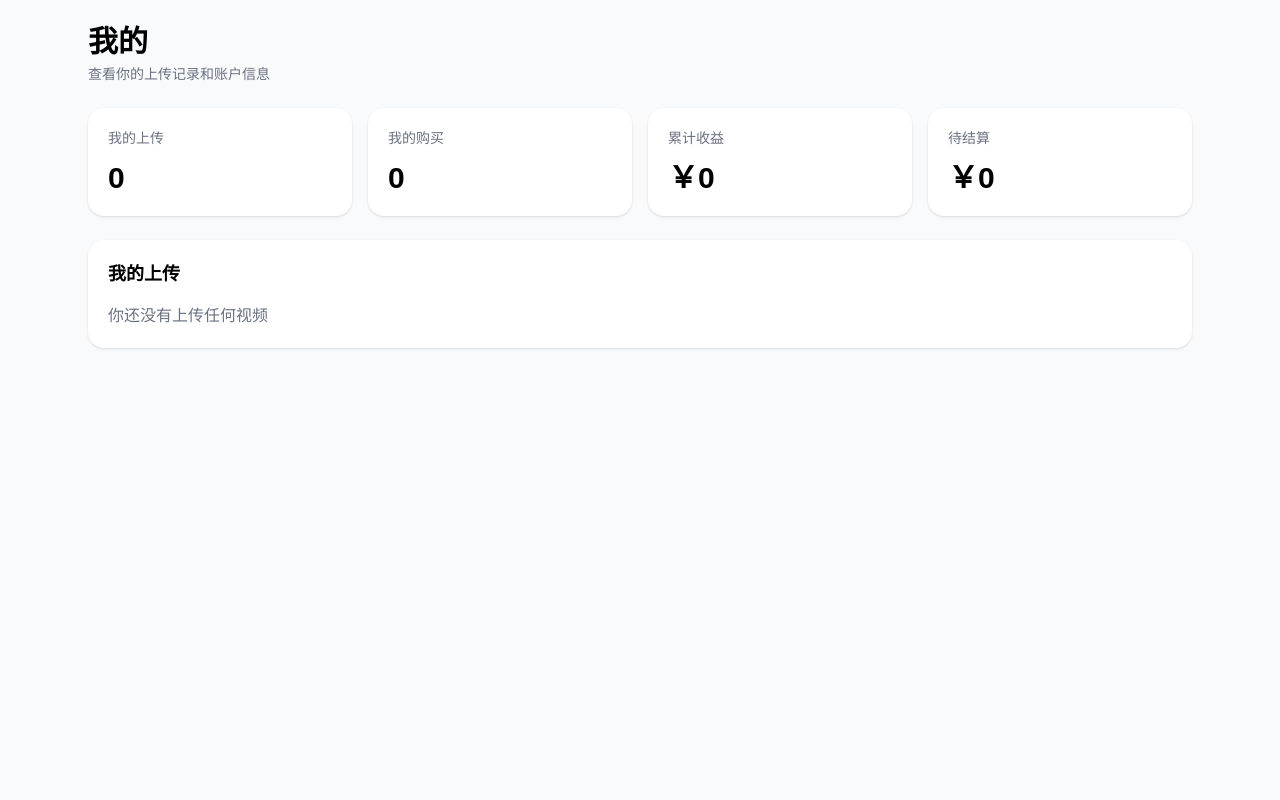
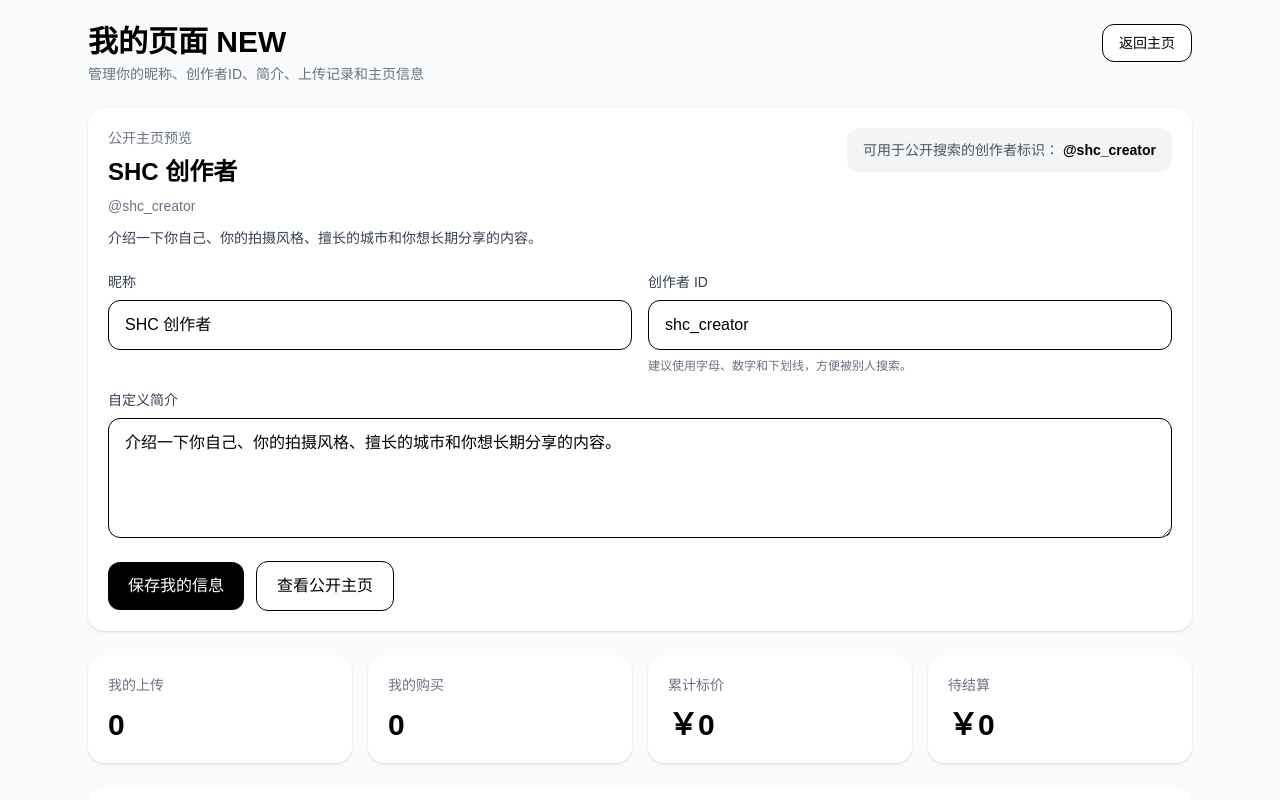
Before and after one commit to wuyanjie128-droid/shc-my-photo-site, a Next.js app: page /me in a window 1280 px wide. Shown: the top 800 px of the page. Built offline with nearby package versions, Linux system fonts and the light colour scheme.

Commit message:
update me page

```diff
--- a/app/me/page.tsx
+++ b/app/me/page.tsx
@@ -1,28 +1,149 @@
 "use client";
 
-import { useEffect, useState } from "react";
+import { useEffect, useMemo, useState } from "react";
 import BottomNav from "../components/BottomNav";
 
+type VideoItem = {
+  id?: number | string;
+  title?: string;
+  city?: string;
+  price?: number | string;
+};
+
 export default function MePage() {
-  const [videos, setVideos] = useState<any[]>([]);
+  const [videos, setVideos] = useState<VideoItem[]>([]);
+  const [nickname, setNickname] = useState("");
+  const [creatorId, setCreatorId] = useState("");
+  const [bio, setBio] = useState("");
+  const [saved, setSaved] = useState(false);
 
   useEffect(() => {
-    const data = JSON.parse(localStorage.getItem("videos") || "[]");
-    setVideos(data);
+    const localVideos = JSON.parse(localStorage.getItem("videos") || "[]");
+    setVideos(localVideos);
+
+    const storedNickname = localStorage.getItem("profile_nickname") || "";
+    const storedCreatorId = localStorage.getItem("profile_creator_id") || "";
+    const storedBio = localStorage.getItem("profile_bio") || "";
+
+    setNickname(storedNickname || "SHC 创作者");
+    setCreatorId(storedCreatorId || "shc_creator");
+    setBio(
+      storedBio ||
+        "介绍一下你自己、你的拍摄风格、擅长的城市和你想长期分享的内容。"
+    );
   }, []);
+
+  const totalRevenue = useMemo(() => {
+    return videos.reduce((sum, item) => sum + Number(item.price || 0), 0);
+  }, [videos]);
+
+  const handleSaveProfile = () => {
+    localStorage.setItem("profile_nickname", nickname);
+    localStorage.setItem("profile_creator_id", creatorId);
+    localStorage.setItem("profile_bio", bio);
+    setSaved(true);
+    window.setTimeout(() => setSaved(false), 2000);
+  };
 
   return (
     <main className="min-h-screen bg-gray-50 pb-20 text-black">
       <div className="mx-auto max-w-6xl px-4 py-6 md:px-6">
-        <header className="mb-6">
-          <h1 className="text-2xl font-bold md:text-3xl">我的</h1>
-          <p className="mt-1 text-sm text-gray-500">
-            查看你的上传记录和账户信息
-          </p>
+        <header className="mb-6 flex flex-col gap-4 md:flex-row md:items-start md:justify-between">
+          <div>
+            <h1 className="text-2xl font-bold md:text-3xl">我的页面 NEW</h1>
+            <p className="mt-1 text-sm text-gray-500">
+              管理你的昵称、创作者ID、简介、上传记录和主页信息
+            </p>
+          </div>
+
+          <a
+            href="/"
+            className="inline-block rounded-xl border bg-white px-4 py-2 text-sm"
+          >
+            返回主页
+          </a>
         </header>
 
-        {/* 数据统计 */}
-        <div className="grid grid-cols-2 gap-4 md:grid-cols-4">
+        <section className="rounded-2xl bg-white p-5 shadow-sm">
+          <div className="flex flex-col gap-4 md:flex-row md:items-start md:justify-between">
+            <div>
+              <p className="text-sm text-gray-500">公开主页预览</p>
+              <h2 className="mt-2 text-2xl font-bold">{nickname || "SHC 创作者"}</h2>
+              <p className="mt-2 text-sm text-gray-500">@{creatorId || "shc_creator"}</p>
+              <p className="mt-3 max-w-2xl text-sm text-gray-700">{bio}</p>
+            </div>
+
+            <div className="rounded-xl bg-gray-100 px-4 py-3 text-sm text-gray-600">
+              可用于公开搜索的创作者标识：
+              <span className="ml-1 font-semibold text-black">
+                @{creatorId || "shc_creator"}
+              </span>
+            </div>
+          </div>
+
+          <div className="mt-6 grid gap-4 md:grid-cols-2">
+            <div>
+              <label className="mb-2 block text-sm font-medium text-gray-700">
+                昵称
+              </label>
+              <input
+                value={nickname}
+                onChange={(e) => setNickname(e.target.value)}
+                placeholder="输入你的昵称"
+                className="w-full rounded-xl border px-4 py-3 outline-none focus:border-black"
+              />
+            </div>
+
+            <div>
+              <label className="mb-2 block text-sm font-medium text-gray-700">
+                创作者 ID
+              </label>
+              <input
+                value={creatorId}
+                onChange={(e) =>
+                  setCreatorId(e.target.value.replace(/\s+/g, "_").toLowerCase())
+                }
+                placeholder="例如：shc_creator"
+                className="w-full rounded-xl border px-4 py-3 outline-none focus:border-black"
+              />
+              <p className="mt-2 text-xs text-gray-500">
+                建议使用字母、数字和下划线，方便被别人搜索。
+              </p>
+            </div>
+          </div>
+
+          <div className="mt-4">
+            <label className="mb-2 block text-sm font-medium text-gray-700">
+              自定义简介
+            </label>
+            <textarea
+              value={bio}
+              onChange={(e) => setBio(e.target.value)}
+              placeholder="写一段关于你的简介，让别人更愿意长期订阅和购买你的内容。"
+              className="min-h-[120px] w-full rounded-xl border px-4 py-3 outline-none focus:border-black"
+            />
+          </div>
+
+          <div className="mt-4 flex flex-wrap items-center gap-3">
+            <button
+              onClick={handleSaveProfile}
+              className="rounded-xl bg-black px-5 py-3 text-white"
+            >
+              保存我的信息
+            </button>
+
+            <a
+              href={creatorId ? `/u/${creatorId}` : "/me"}
+              className="rounded-xl border px-5 py-3"
+            >
+              查看公开主页
+            </a>
+
+            {saved && <span className="text-sm text-green-600">已保存</span>}
+          </div>
+        </section>
+
+        <div className="mt-6 grid grid-cols-2 gap-4 md:grid-cols-4">
           <div className="rounded-2xl bg-white p-5 shadow-sm">
             <p className="text-sm text-gray-500">我的上传</p>
             <p className="mt-3 text-3xl font-bold">{videos.length}</p>
@@ -34,8 +155,8 @@ export default function MePage() {
           </div>
 
           <div className="rounded-2xl bg-white p-5 shadow-sm">
-            <p className="text-sm text-gray-500">累计收益</p>
-            <p className="mt-3 text-3xl font-bold">￥0</p>
+            <p className="text-sm text-gray-500">累计标价</p>
+            <p className="mt-3 text-3xl font-bold">￥{totalRevenue}</p>
           </div>
 
           <div className="rounded-2xl bg-white p-5 shadow-sm">
@@ -44,9 +165,19 @@ export default function MePage() {
           </div>
         </div>
 
-        {/* 上传列表 */}
         <section className="mt-6 rounded-2xl bg-white p-5 shadow-sm">
-          <h2 className="text-lg font-semibold">我的上传</h2>
+          <div className="flex items-center justify-between gap-3">
+            <div>
+              <h2 className="text-lg font-semibold">我的上传</h2>
+              <p className="mt-1 text-sm text-gray-500">
+                这里会展示你发布的内容，别人以后可以通过你的主页长期关注和购买。
+              </p>
+            </div>
+
+            <a href="/upload" className="rounded-xl bg-black px-4 py-2 text-white">
+              去上传
+            </a>
+          </div>
 
           <div className="mt-4 space-y-4">
             {videos.length === 0 ? (
@@ -54,19 +185,19 @@ export default function MePage() {
             ) : (
               videos.map((v, i) => (
                 <div
-                  key={i}
+                  key={String(v.id ?? i)}
                   className="flex items-center justify-between rounded-xl border p-4"
                 >
                   <div>
-                    <p className="font-semibold">{v.title}</p>
+                    <p className="font-semibold">{v.title || "未命名视频"}</p>
                     <p className="text-sm text-gray-500">
-                      {v.city} · ￥{v.price}
+                      {v.city || "未分类"} · ￥{v.price || 0}
                     </p>
                   </div>
 
                   <a
                     href={`/video/${v.id}`}
-                    className="rounded-lg bg-black px-3 py-1 text-white text-sm"
+                    className="rounded-lg bg-black px-3 py-1 text-sm text-white"
                   >
                     查看
                   </a>
```
